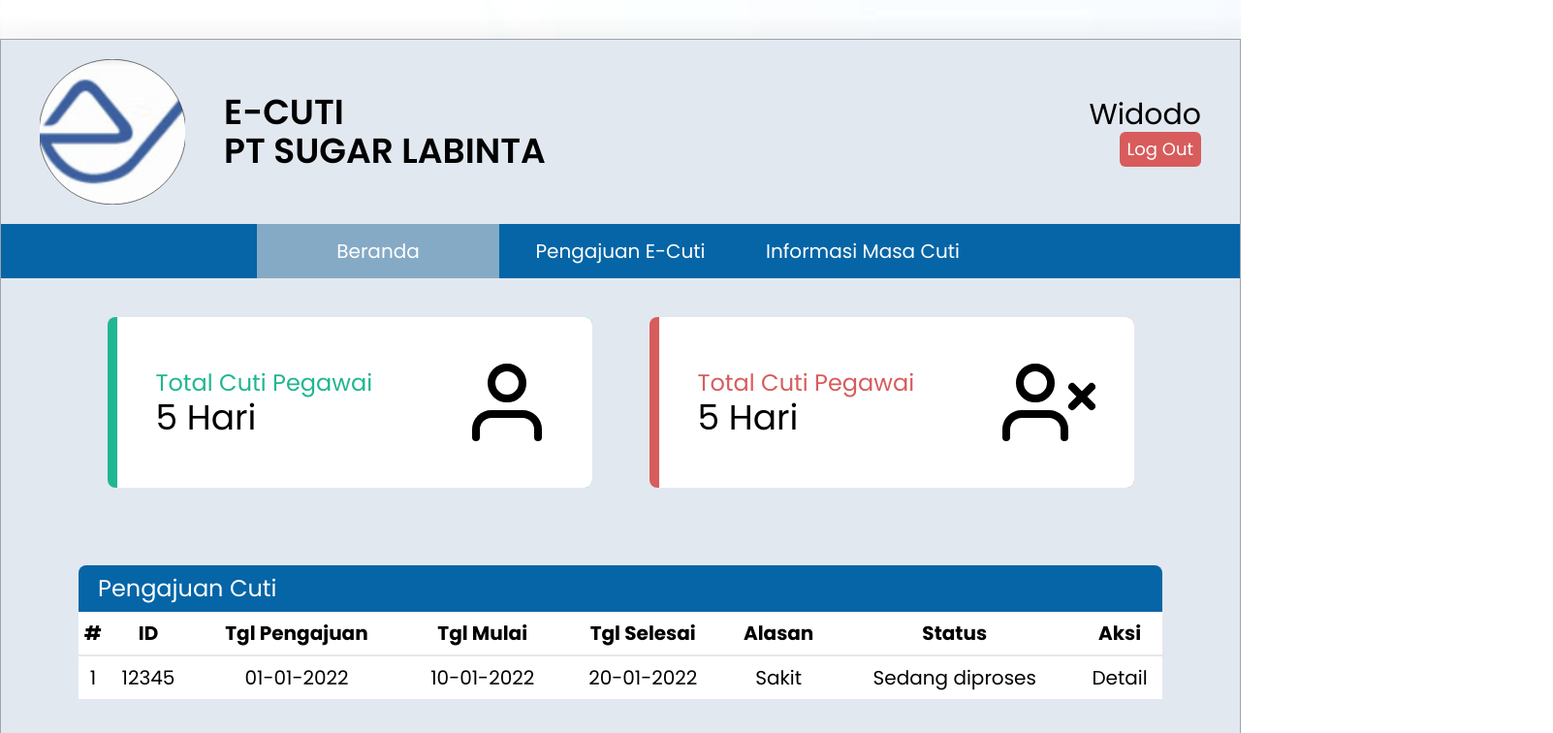
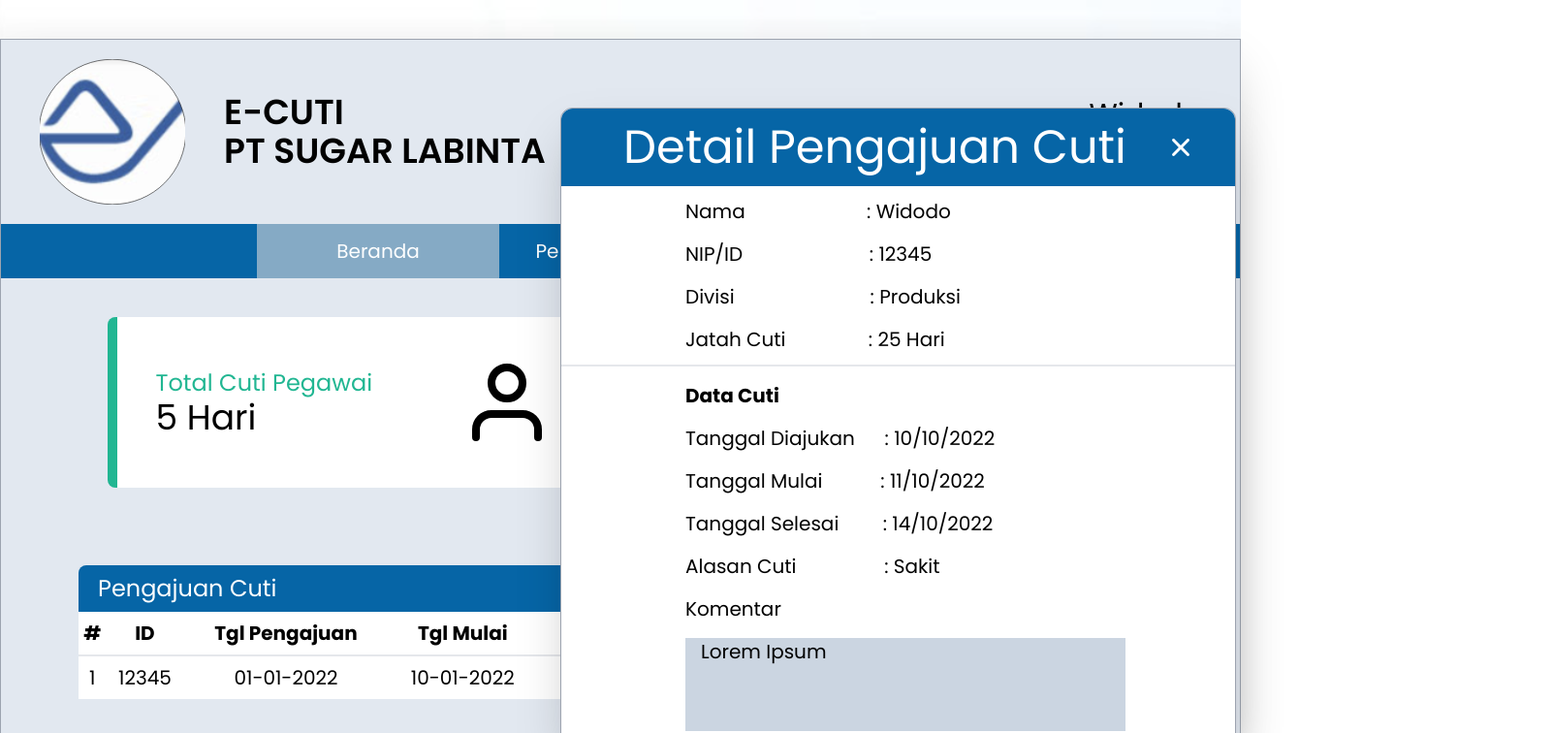
Before and after one commit to barbar17/tubes-PTI, a React (Create React App) app in the folder frontend/: page /user/beranda in a window 1280 px wide. Both pictures are taken after a click on the button "Detail". Shown: the top 756 px of the page at 97% size, 1602 px wide, since content can reach past the window. Built offline with nearby package versions, Linux system fonts and the light colour scheme.

Commit message:
create pop up

```diff
--- a/frontend/src/Pages/Beranda/BerandaUser.js
+++ b/frontend/src/Pages/Beranda/BerandaUser.js
@@ -1,37 +1,43 @@
-import React from 'react'
-import { FiUser, FiUserX } from 'react-icons/fi'
+import React from "react";
+import { FiUser, FiUserX } from "react-icons/fi";
+import PopUp from "../PopUp";
+import { useState } from "react";
 
 function BerandaUser() {
+    const [buttonPopUp, setButtonPopUp] = useState(false);
     return (
-        <div className='flex flex-col w-full items-center justify-center py-10 px-20 gap-20'>
-            <div className='flex justify-around w-full'>
-                <div className='flex w-[500px] bg-card-green rounded-lg justify-end'>
-                    <div className='flex items-center justify-between bg-white w-[490px] rounded-tr-lg rounded-br-lg p-10'>
-                        <div className='flex flex-col '>
-                            <span className='text-card-green text-2xl'>Total Cuti Pegawai</span>
-                            <span className='text-4xl'>5 Hari</span>
+        <div className="flex flex-col w-full items-center justify-center py-10 px-20 gap-20">
+            <div className="flex justify-around w-full">
+                <div className="absolute w-4/5 -mt-64 ml-[900px]">
+                    <PopUp trigger={buttonPopUp} setTrigger={setButtonPopUp} />
+                </div>
+                <div className="flex w-[500px] bg-card-green rounded-lg justify-end">
+                    <div className="flex items-center justify-between bg-white w-[490px] rounded-tr-lg rounded-br-lg p-10">
+                        <div className="flex flex-col ">
+                            <span className="text-card-green text-2xl">Total Cuti Pegawai</span>
+                            <span className="text-4xl">5 Hari</span>
                         </div>
-                        <FiUser className='text-8xl' />
+                        <FiUser className="text-8xl" />
                     </div>
                 </div>
 
-                <div className='flex w-[500px] bg-card-red rounded-lg justify-end'>
-                    <div className='flex items-center justify-between bg-white w-[490px] rounded-tr-lg rounded-br-lg p-10'>
-                        <div className='flex flex-col '>
-                            <span className='text-card-red text-2xl'>Total Cuti Pegawai</span>
-                            <span className='text-4xl'>5 Hari</span>
+                <div className="flex w-[500px] bg-card-red rounded-lg justify-end">
+                    <div className="flex items-center justify-between bg-white w-[490px] rounded-tr-lg rounded-br-lg p-10">
+                        <div className="flex flex-col ">
+                            <span className="text-card-red text-2xl">Total Cuti Pegawai</span>
+                            <span className="text-4xl">5 Hari</span>
                         </div>
-                        <FiUserX className='text-8xl' />
+                        <FiUserX className="text-8xl" />
                     </div>
                 </div>
             </div>
 
-            <div className='w-full'>
-                <div className='bg-main w-full text-white py-2 px-5 text-2xl rounded-tl-lg rounded-tr-lg'>Pengajuan Cuti</div>
-                <table className='table-auto w-full text-center bg-white text-xl '>
+            <div className="w-full">
+                <div className="bg-main w-full text-white py-2 px-5 text-2xl rounded-tl-lg rounded-tr-lg">Pengajuan Cuti</div>
+                <table className="table-auto w-full text-center bg-white text-xl ">
                     <thead>
-                        <tr className='border-b-2'>
-                            <th className='py-2'>#</th>
+                        <tr className="border-b-2">
+                            <th className="py-2">#</th>
                             <th>ID</th>
                             <th>Tgl Pengajuan</th>
                             <th>Tgl Mulai</th>
@@ -43,7 +49,7 @@ function BerandaUser() {
                     </thead>
                     <tbody>
                         <tr>
-                            <td className='py-2'>1</td>
+                            <td className="py-2">1</td>
                             <td>12345</td>
                             <td>01-01-2022</td>
                             <td>10-01-2022</td>
@@ -51,14 +57,16 @@ function BerandaUser() {
                             <td>Sakit</td>
                             <td>Sedang diproses</td>
                             <td>
-                                <button>Detail</button>
+                                <button onClick={() => setButtonPopUp(true)} className="my-auto text-white bg-indigo-500 h-8 w-24 items-center justify-center text-lg rounded-lg">
+                                    Detail
+                                </button>
                             </td>
                         </tr>
                     </tbody>
                 </table>
             </div>
-        </div >
-    )
+        </div>
+    );
 }
 
-export default BerandaUser
+export default BerandaUser;
--- /dev/null
+++ b/frontend/src/Pages/PopUp.js
@@ -0,0 +1,51 @@
+import React from "react";
+import { IoIosClose } from "react-icons/io";
+
+function PopUp(props) {
+  return props.trigger ? (
+    <div className="absolute flex flex-col justify-between rounded-xl">
+      <div className="container flex flex-col grow mx-auto my-10 border border-gray-400 shadow-2xl rounded-xl">
+        <div className="w-full flex bg-main h-20 items-center text-white text-5xl px-8 rounded-t-xl">
+          <span className="px-8">Detail Pengajuan Cuti</span>
+          <button onClick={() => props.setTrigger(false)}>
+            <IoIosClose />
+          </button>
+          {props.children}
+        </div>
+        <table className="table-auto w-full bg-white text-xl rounded-b-xl">
+          <tbody>
+            <tr className="border-b-2">
+              <div className="flex flex-col text-1xl space-y-4 my-3 ml-32">
+                <div>Nama&emsp;&emsp;&emsp;&emsp;&emsp;&emsp;&nbsp;: Widodo</div>
+                <div>NIP/ID&emsp;&emsp;&emsp;&emsp;&emsp;&emsp;&nbsp; : 12345</div>
+                <div>Divisi&emsp;&emsp;&emsp;&emsp;&emsp;&emsp;&emsp;: Produksi</div>
+                <div>Jatah Cuti&emsp;&emsp;&emsp;&emsp;&nbsp;: 25 Hari</div>
+              </div>
+            </tr>
+          </tbody>
+          <tbody>
+            <tr>
+              <div className="flex flex-col text-1xl space-y-4 my-4 ml-32">
+                <div>
+                  <b>Data Cuti</b>
+                </div>
+                <div>Tanggal Diajukan&emsp;&nbsp; : 10/10/2022</div>
+                <div>Tanggal Mulai&emsp;&emsp;&emsp;: 11/10/2022</div>
+                <div>Tanggal Selesai&emsp;&emsp; : 14/10/2022</div>
+                <div>Alasan Cuti&emsp;&emsp;&emsp;&emsp;&nbsp;&nbsp;: Sakit</div>
+                <div>Komentar</div>
+                <div className="w-4/5 h-24 text-xl bg-slate-300">
+                  <span className="ml-4">Lorem Ipsum</span>
+                </div>
+              </div>
+            </tr>
+          </tbody>
+        </table>
+      </div>
+    </div>
+  ) : (
+    ""
+  );
+}
+
+export default PopUp;
```
